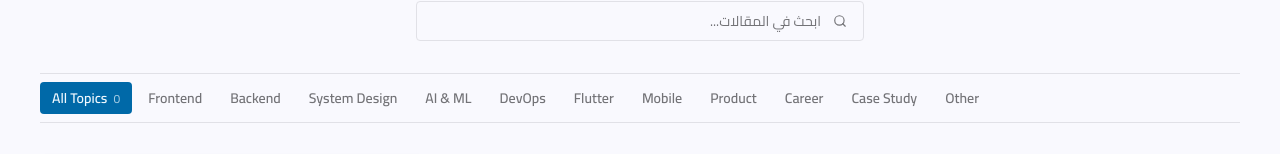
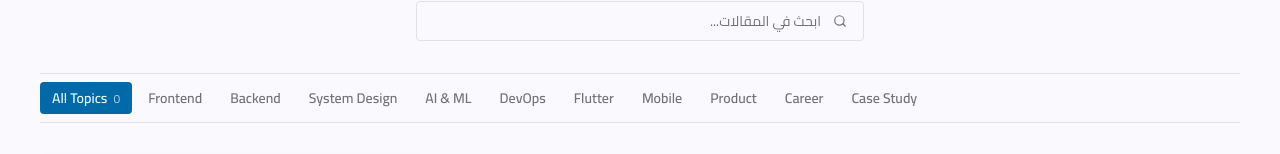
Before and after one commit to mohyaldeentellawi1/portfolio, a Next.js app: page /tech-blog in a window 1280 px wide. Shown: the part 277-431 px from the top of the page. Built offline with nearby package versions, Linux system fonts and the light colour scheme; no server answers; the database is empty.

Commit message:
Refactor code structure for improved readability and maintainability

```diff
--- a/app/tech-blog/page.tsx
+++ b/app/tech-blog/page.tsx
@@ -28,7 +28,6 @@ const CATEGORIES = [
   "PRODUCT_DEVELOPMENT",
   "CAREER",
   "CASE_STUDY",
-  "OTHER",
 ];
 
 export default function TechBlogPage() {
```
Also changed, not shown: 1 other file (tests, documents, lock files or other folders).
